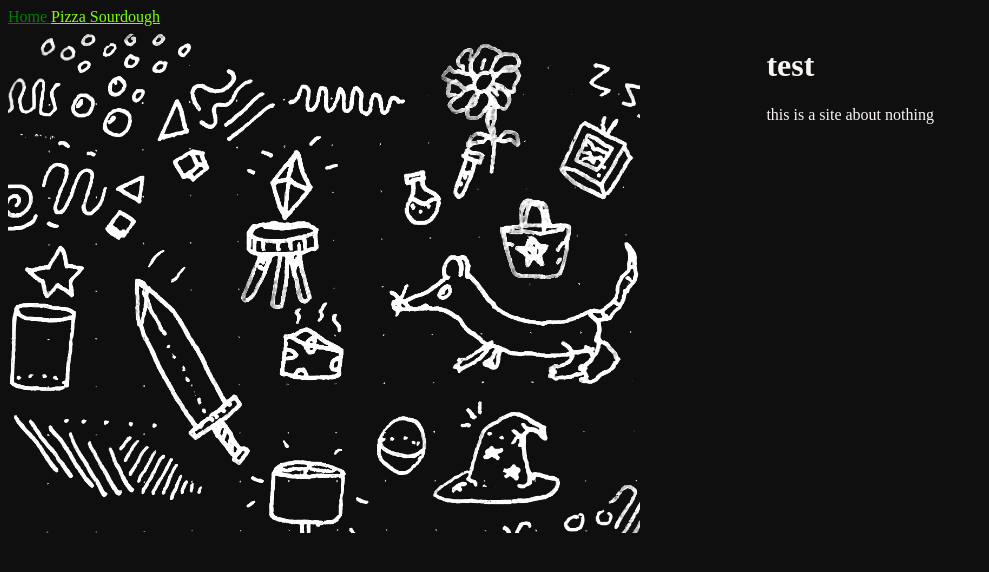
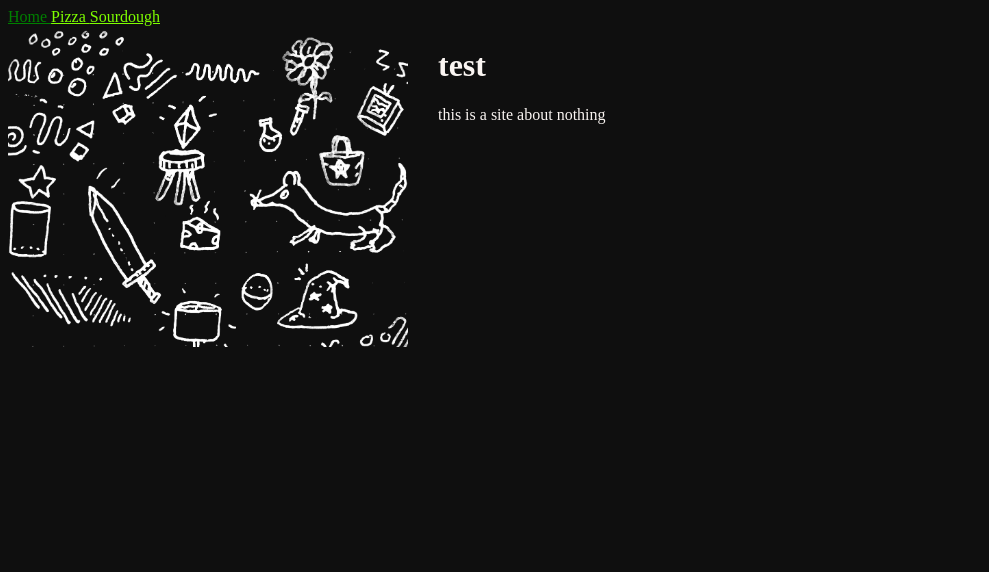
Before and after one commit to CalebHicks1/jekyll_website, a Jekyll site: the page built from index.html, in a window 1280 px wide. Shown: the top 572 px of the page, without its empty margins (0-989 px from the left). Built offline with Jekyll 4.4.1, drawn with Linux system fonts in a browser that asks for light colours.

Commit message:
added flex boxes

```diff
--- a/index.html
+++ b/index.html
@@ -3,11 +3,11 @@ layout: default
 title: Home
 ---
 
-<div style="width: 100%; overflow: hidden;">
-    <div style="width: 50%; float: left;">
+<div style="width: 100%; display:flex; flex-wrap: wrap;">
+    <div style="width: 400px;">
         <img src="/assets/images/sketch.png" width="100%">
     </div>
-    <div style="width:40%; float:right; padding-left: 10px;">
+    <div style="flex-grow:1; padding-left:30px">
         <h1>test</h1>
         <p>this is a site about nothing</p>
     </div>
```
